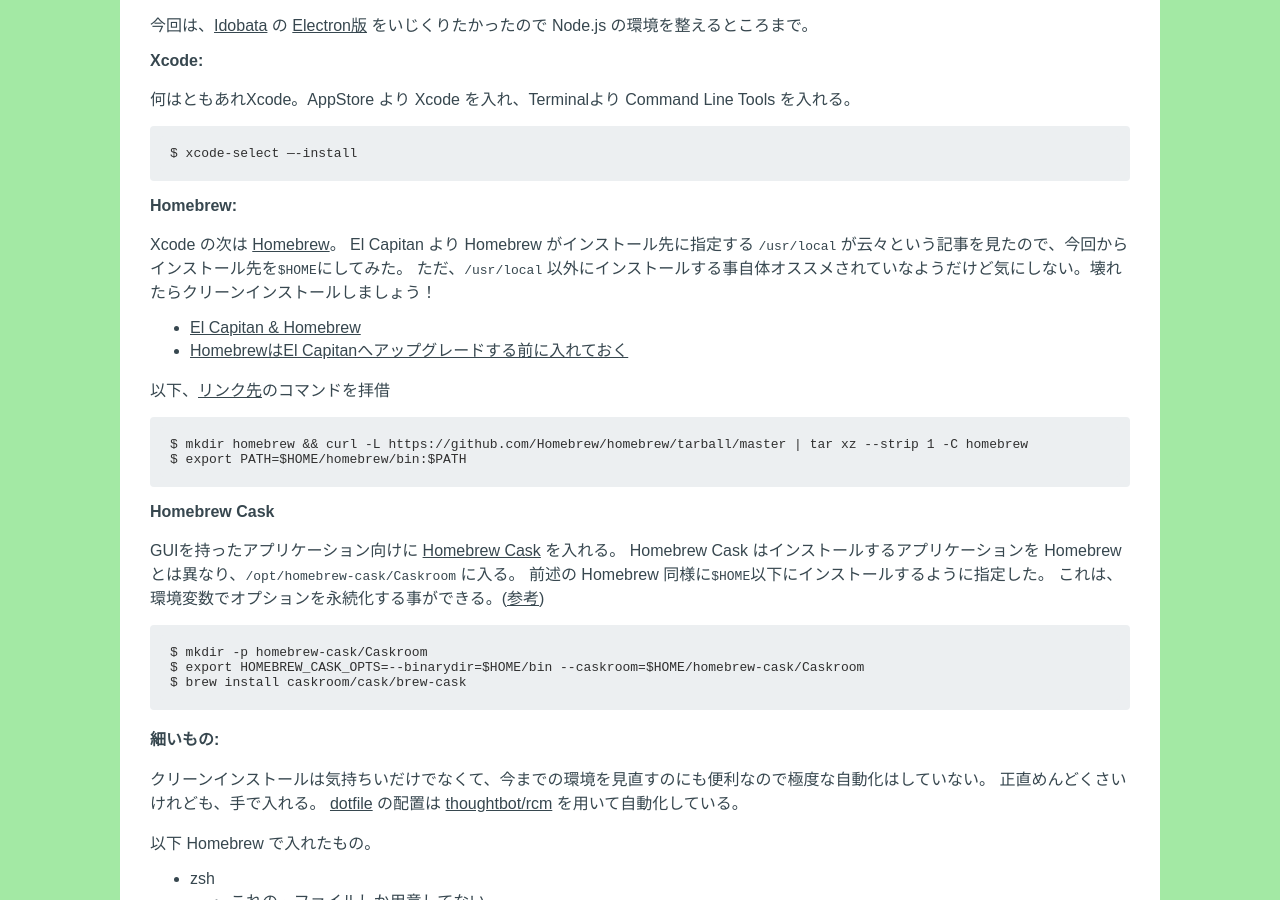
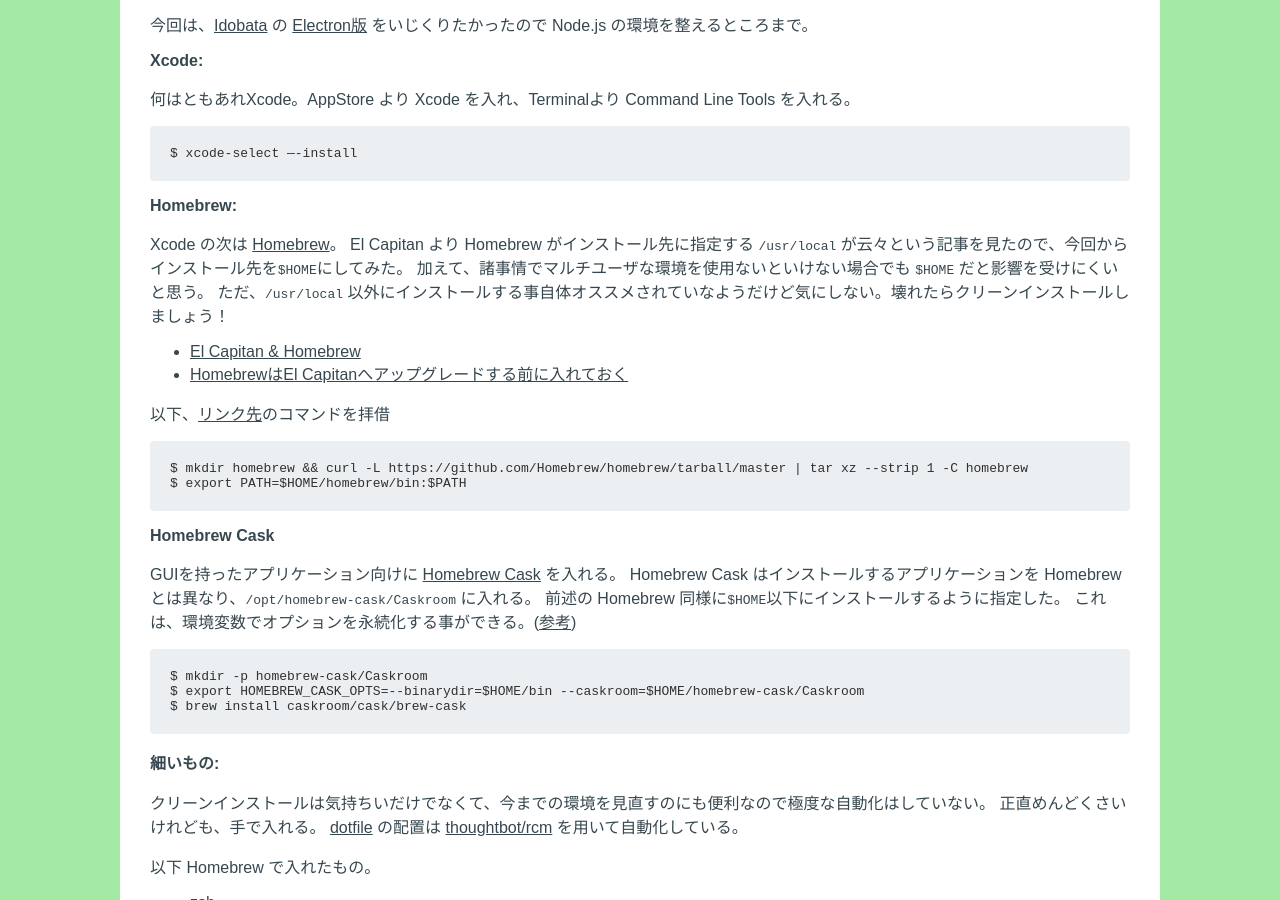
Before and after one commit to hrysd/docs.hrysd.org, a Jekyll site: the page built from _posts/2015-10-18-clean_install_osx_el_capitan.markdown, in a window 1280 px wide and 900 px high, scrolled down 579 px. Built offline with Jekyll 4.4.1, drawn with Linux system fonts in a browser that asks for light colours; some web fonts are replaced; Markdown is read by kramdown in place of the engine named in the settings; comment, search, counter and statistics services are not loaded.

Commit message:
:lipstick:

```diff
--- a/_posts/2015-10-18-clean_install_osx_el_capitan.markdown
+++ b/_posts/2015-10-18-clean_install_osx_el_capitan.markdown
@@ -36,6 +36,7 @@
 
 Xcode の次は [Homebrew](http://brew.sh/index_ja.html)。
 El Capitan より Homebrew がインストール先に指定する `/usr/local` が云々という記事を見たので、今回からインストール先を`$HOME`にしてみた。
+加えて、諸事情でマルチユーザな環境を使用ないといけない場合でも `$HOME` だと影響を受けにくいと思う。
 ただ、`/usr/local` 以外にインストールする事自体オススメされていなようだけど気にしない。壊れたらクリーンインストールしましょう！
 
 - [El Capitan & Homebrew](https://github.com/Homebrew/homebrew/blob/master/share/doc/homebrew/El_Capitan_and_Homebrew.md#if-usrlocal-does-not-exist)
@@ -51,7 +52,7 @@
 **Homebrew Cask**
 
 GUIを持ったアプリケーション向けに [Homebrew Cask](http://caskroom.io) を入れる。
-Homebrew Cask はインストールするアプリケーションを Homebrew とは異なり、`/opt/homebrew-cask/Caskroom` に入る。
+Homebrew Cask はインストールするアプリケーションを Homebrew とは異なり、`/opt/homebrew-cask/Caskroom` に入れる。
 前述の Homebrew 同様に`$HOME`以下にインストールするように指定した。
 これは、環境変数でオプションを永続化する事ができる。([参考](https://github.com/caskroom/homebrew-cask/blob/master/USAGE.md#options))
 
```
